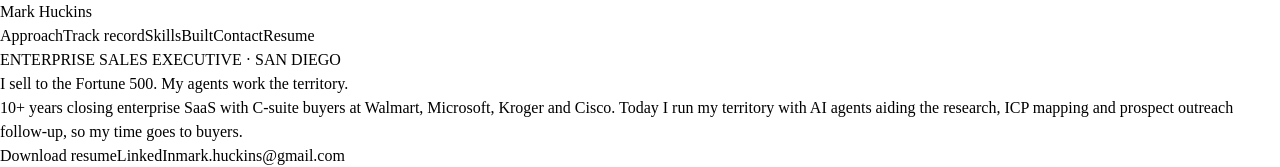
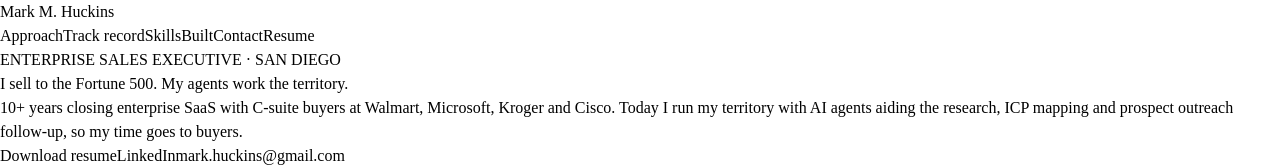
Before and after one commit to SDHux/mark-huckins-portfolio, a React (Vite) app in the folder Web-Design-Suite-3/client/: page / in a window 1280 px wide. Shown: the top 167 px of the page. Built offline with nearby package versions, Linux system fonts and the light colour scheme.

Commit message:
Header: Mark M. Huckins
Co-Authored-By: Claude Opus 5.5 <noreply@anthropic.com>

```diff
--- a/Web-Design-Suite-3/client/src/pages/Home.tsx
+++ b/Web-Design-Suite-3/client/src/pages/Home.tsx
@@ -117,7 +117,7 @@ export default function Home() {
     <div className="min-h-screen bg-[#f6f6f3] text-[#121212] font-['Inter_Tight',system-ui,sans-serif] antialiased">
       <header className="sticky top-0 z-40 bg-[#f6f6f3]/90 backdrop-blur border-b border-[#deded8]">
         <nav aria-label="Main" className="max-w-[1200px] mx-auto px-5 md:px-8 py-4 flex flex-wrap gap-4 items-center justify-between">
-          <a href="#top" className="text-[24px] md:text-[32px] leading-none font-bold uppercase tracking-[-0.01em] no-underline text-[#121212]">Mark Huckins</a>
+          <a href="#top" className="text-[24px] md:text-[32px] leading-none font-bold uppercase tracking-[-0.01em] no-underline text-[#121212]">Mark M. Huckins</a>
           <div className="flex flex-wrap gap-5 md:gap-7 items-center text-[14.5px]">
             <a href="#approach" className="hidden md:inline text-[#3c3c38] hover:text-[#121212]">Approach</a>
             <a href="#record" className="hidden md:inline text-[#3c3c38] hover:text-[#121212]">Track record</a>
```
